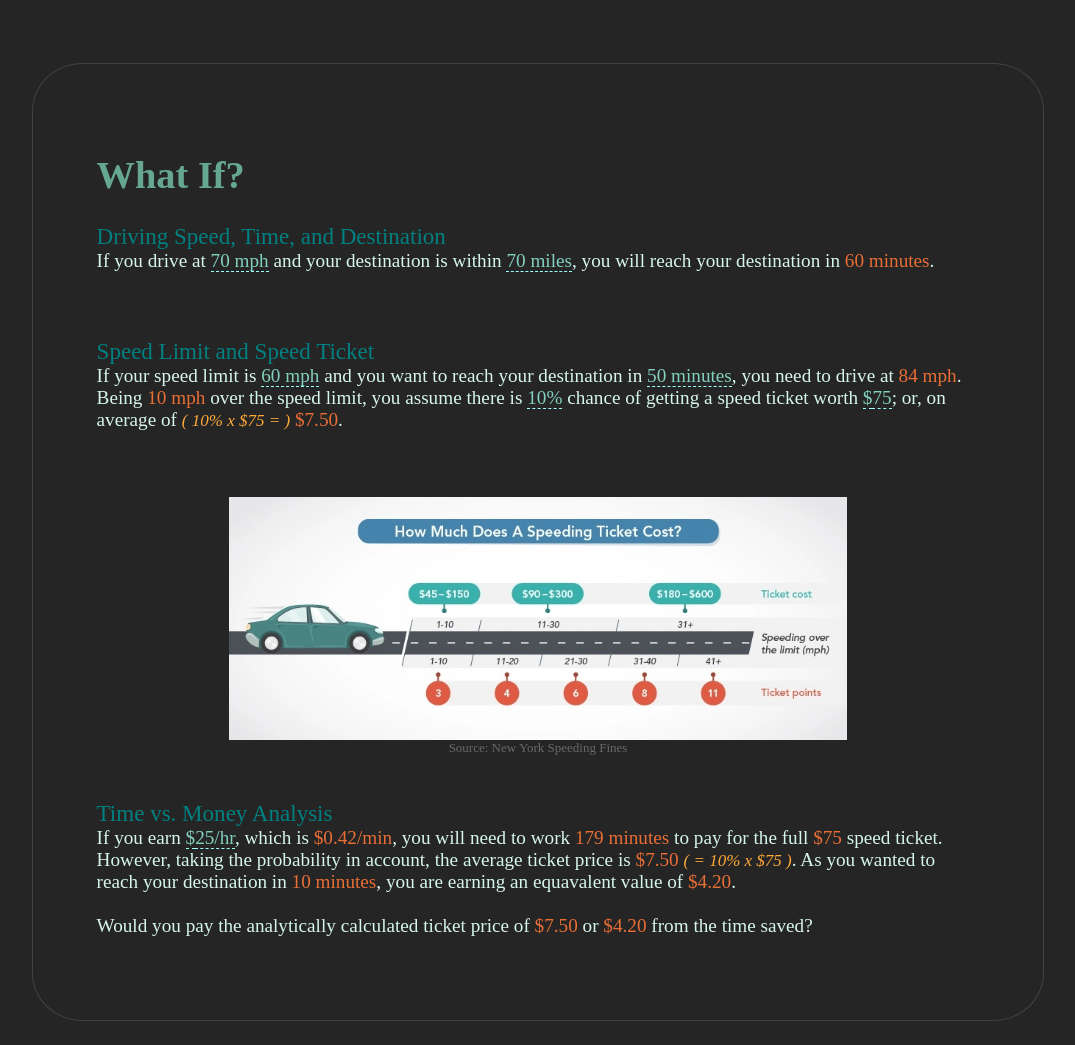
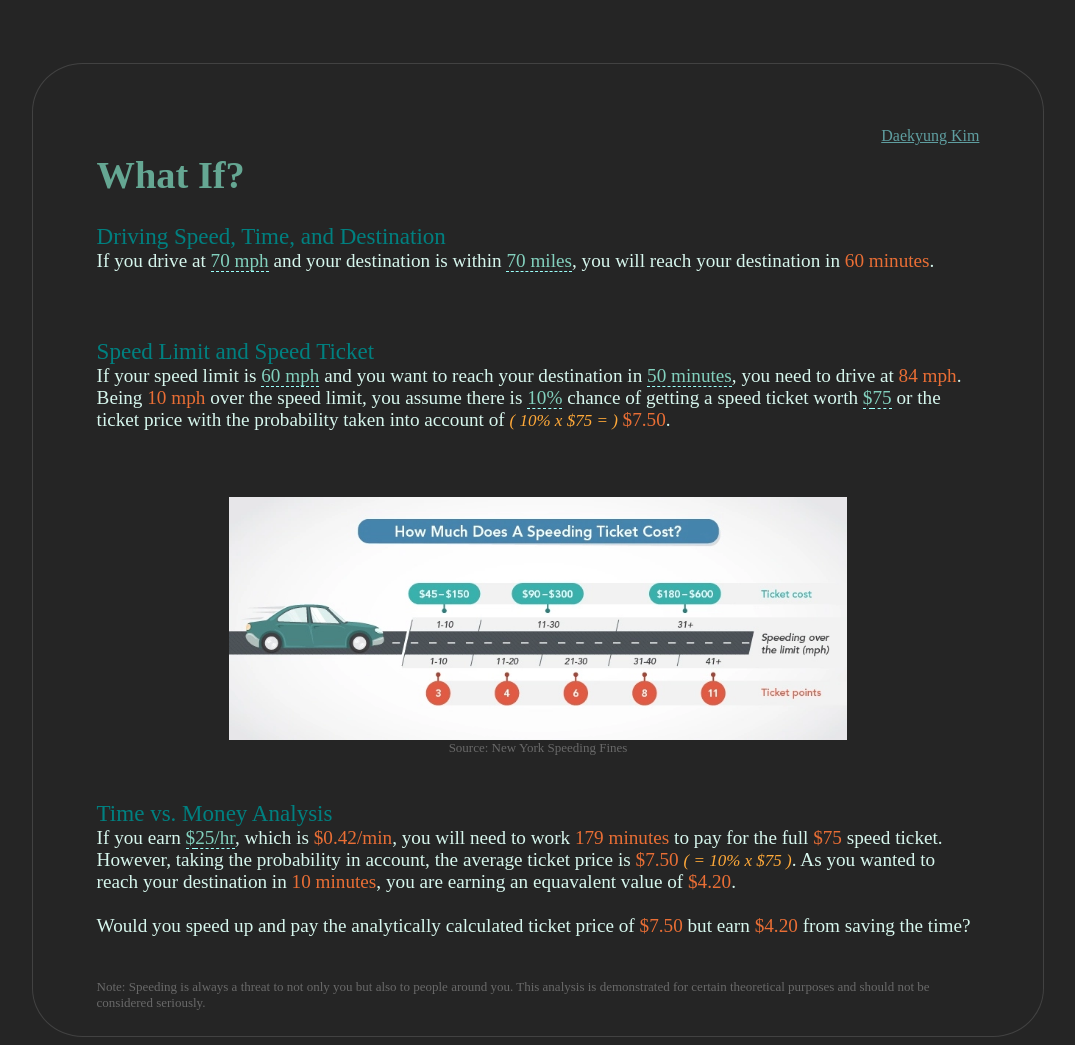
Before and after one commit to timkim0713/WhatIf, a plain HTML site: page public/index.html in a window 1280 px wide. Shown: the whole page, without its empty margins (102-1177 px from the left). Drawn offline with Linux system fonts and the light colour scheme; some packages are replaced by stand-ins of ours.

Commit message:
edit on the last statment

```diff
--- a/public/TangleKit/TangleKit.css
+++ b/public/TangleKit/TangleKit.css
@@ -93,6 +93,7 @@ h1{
 	border: 1px solid rgb(66, 66, 66);
 	border-radius: 5%;
 	padding: 5%;
+	padding-bottom: 2%;
 }
 
 .subheader{
--- a/public/index.html
+++ b/public/index.html
@@ -76,8 +76,9 @@
 <body onload="setUpTangle(); addTime(5);">
 
     <div class="content">
+        <a style= "color:cadetblue; font-size: smaller; float: right;"target="_blank" rel="noopener noreferrer" href="https://timkim0713.github.io/">Daekyung Kim</a>
+
         <h1>What If?</h1>
-
 
 
         <p id="example">
@@ -99,9 +100,9 @@
         <span   data-var="wantedTime" class="TKAdjustableNumber" data-min="1" data-max="600" > minutes</span>, you need to drive at
         <span class="nonDraggables" data-var="neededSpeed"   > mph</span>.
     Being <span class="nonDraggables" data-var="speedLimitDifference"  > mph</span> over the speed limit, you assume there is <span   data-var="ticketProbability" class="TKAdjustableNumber" data-min="0" data-max="100" >%</span> chance
-        of getting a speed ticket worth <span class="prefixDraggable">$</span><span class="TKAdjustableNumber" data-var="ticketPrice"  data-step="5"  data-min="0" data-max="5000" ></span>; or,
+        of getting a speed ticket worth <span class="prefixDraggable">$</span><span class="TKAdjustableNumber" data-var="ticketPrice"  data-step="5"  data-min="0" data-max="5000" ></span> or
 
-       on average of <span class= approximationNote>  ( <span class="nonDraggables" data-var="ticketProbability" id="approximationNote" >% </span> x <span class="prefixNonDraggable" id="approximationNote">$</span><span data-var="ticketPrice" class="nonDraggables" id="approximationNote" > </span> = )</span> <span class="prefixNonDraggable"> $</span><span class="nonDraggables" data-var="ticketTimesPercentage"  ></span>.
+       the ticket price with the probability taken into account of <span class= approximationNote>  ( <span class="nonDraggables" data-var="ticketProbability" id="approximationNote" >% </span> x <span class="prefixNonDraggable" id="approximationNote">$</span><span data-var="ticketPrice" class="nonDraggables" id="approximationNote" > </span> = )</span> <span class="prefixNonDraggable"> $</span><span class="nonDraggables" data-var="ticketTimesPercentage"  ></span>.
         <br></br>
         <br></br>
 
@@ -120,10 +121,12 @@
         As you wanted to reach your destination in <span class="nonDraggables" data-var="destinationTimeDifference" > minutes</span>, you are earning an equavalent value of <span class="prefixNonDraggable">$</span><span class="nonDraggables" data-var="earnedMinutesinDollars" ></span>.
         <br></br>
 
-        Would you pay the analytically calculated ticket price of <span class="prefixNonDraggable"> $</span><span class="nonDraggables" data-var="ticketTimesPercentage"  ></span> or <span class="prefixNonDraggable">$</span><span class="nonDraggables" data-var="earnedMinutesinDollars" ></span> from the time saved?
-
+        Would you speed up and pay the analytically calculated ticket price of <span class="prefixNonDraggable"> $</span><span class="nonDraggables" data-var="ticketTimesPercentage"  ></span> but earn <span class="prefixNonDraggable">$</span><span class="nonDraggables" data-var="earnedMinutesinDollars" ></span> from saving the time?
 
     </p>
+    <br>
+    <span id="sourceTicketImage">Note: Speeding is always a threat to not only you but also to people around you. This analysis is demonstrated for certain theoretical purposes and should not be considered seriously.</span>
+
 </div>
 
 <!-- The core Firebase JS SDK is always required and must be listed first -->
```
